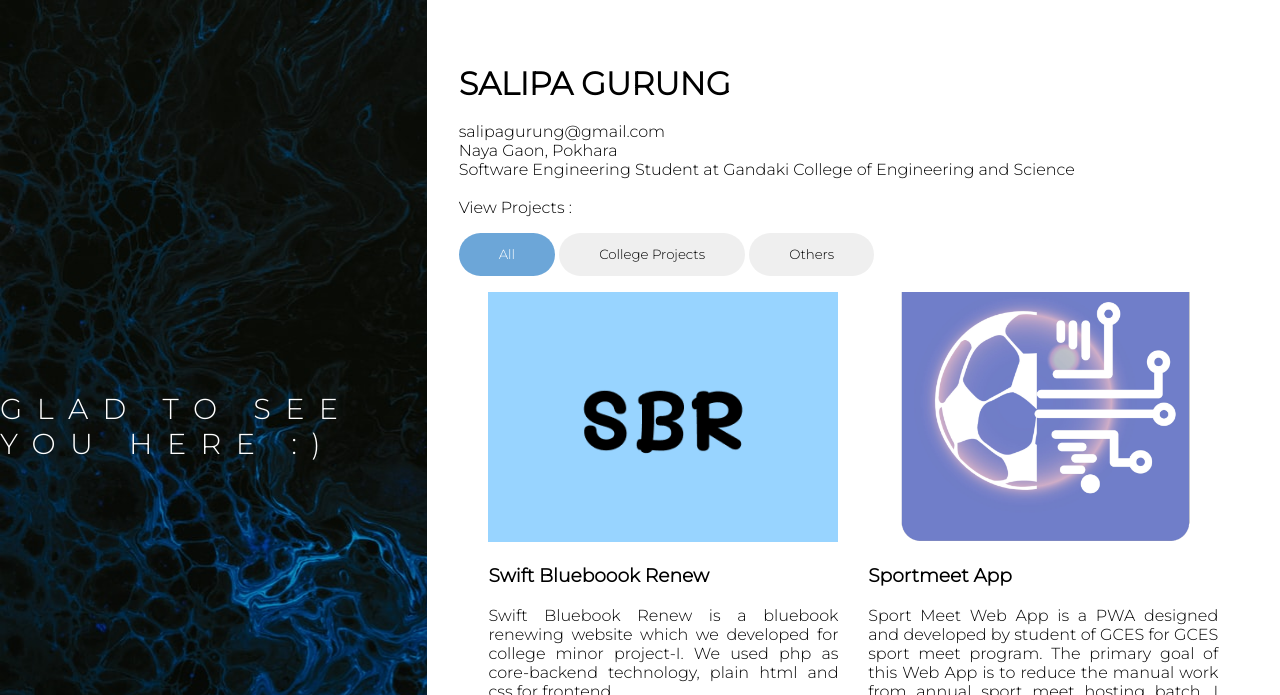
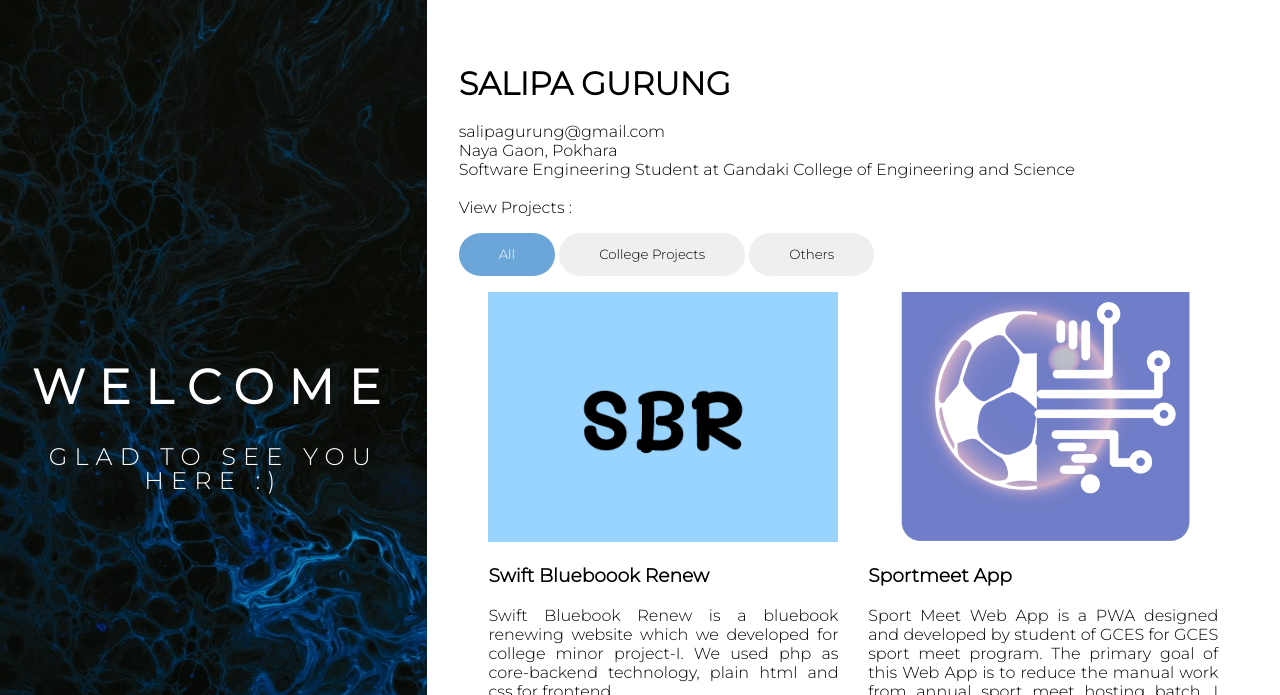
Before and after one commit to Salipa-Gurung/bio, a plain HTML site: page index.html in a window 1280 px wide. Shown: the top 695 px of the page. Drawn offline with Linux system fonts and the light colour scheme; a web font is replaced by a local one.

Commit message:
change greeting

```diff
--- a/index.css
+++ b/index.css
@@ -2,32 +2,44 @@
     margin: 0;
     font-family: 'Montserrat', sans-serif;
 }
+
 body{
     display: grid;
     grid-template-columns: 1fr 2fr;
 }
+
 h1{
     font-size: 2em;
 }
+
 .greet{
     background-image: url("./assets/bg1.jpg");
     height: 100%;
     color: rgb(255, 255, 255);
     display: flex;
     align-items: center;
-    justify-content: center;
     font-family: 'Montserrat', sans-serif;
     font-family: 'Zen Kaku Gothic Antique', sans-serif;
+
 }
-.animation{
+
+.greeting, .greeting-title{
+    letter-spacing: 0.3em;
+    text-align: center;
+}
+
+.greeting{
+    font-size: 1.5em;
     font-weight: 200;
-    font-size: 1.8em;
-    letter-spacing: 0.5em;
+    line-height: 1em;
+    margin-top: 10px;
 }
-.animation.letter{
-    display: inline-block;
-  line-height: 1em;
+
+.greeting-title{
+    font-size: 3em;
+    font-weight: bold;
 }
+
 .details{
     padding: 4em 2em;
 }
@@ -44,15 +56,18 @@ h1{
     margin: 1em 0;
     padding: .5em 1em;
 }
+
 .btn{
     padding: 1em 3em;
     border-radius: 40px;
     border: none;
 }
+
 .btn-active{
     background-color: rgb(108, 166, 216);
     color: white;
 }
+
 img{
     width: 350px;
     height: 250px;
--- a/index.html
+++ b/index.html
@@ -17,7 +17,10 @@
 </head>
 <body>
     <div class="greet">
-        <h1 class="animation">GLAD TO SEE YOU HERE :)</h1>
+        <div>
+            <h1 class="greeting-title">WELCOME</h1><br>
+        <h4 class="greeting">GLAD TO SEE YOU HERE :)</h4>
+        </div>
     </div>
     <div class="details">
         <h1>SALIPA GURUNG</h1><br>
```
